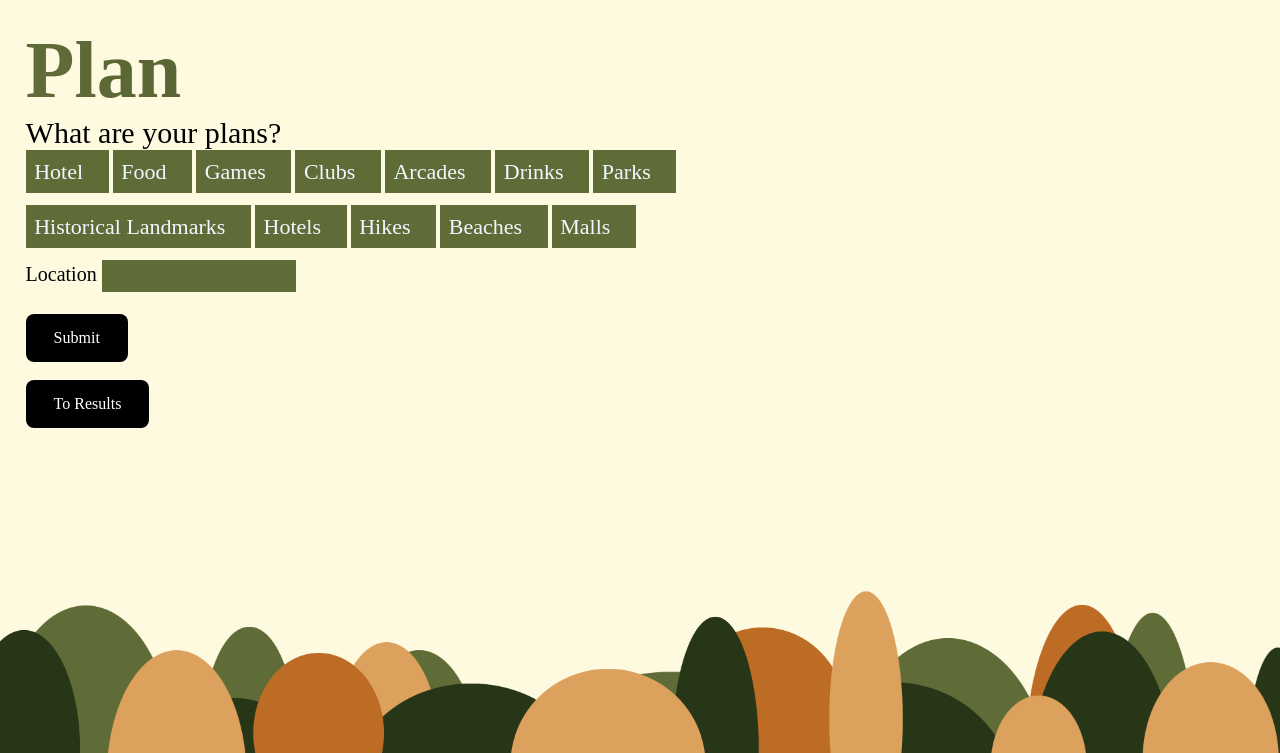
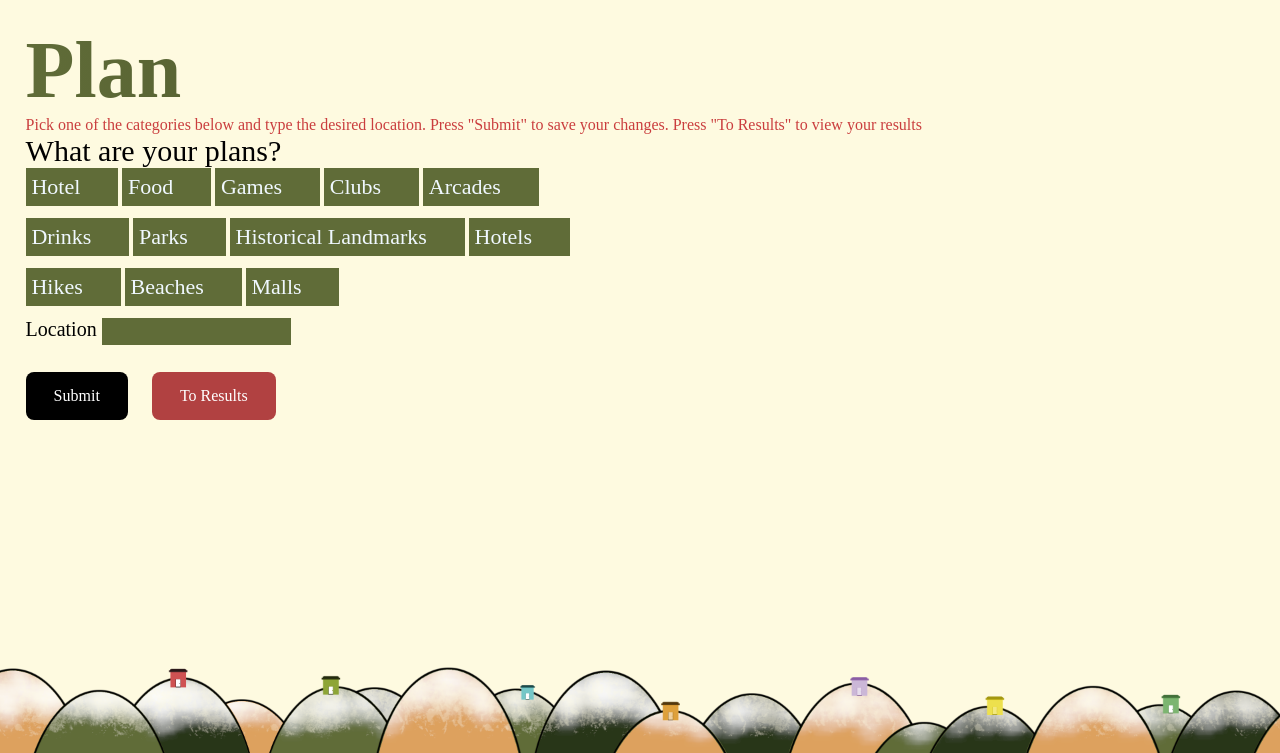
Before and after one commit to nihalcshah/ourcoffeetime, a Django app: page /coffee in a window 1280 px wide. Shown: the part 47-800 px from the top of the page. Run offline with Django 3.2, Linux system fonts and the light colour scheme; data comes from the database, SQL or seed files in the repository; both versions use the stored data as it was after the commit; some web fonts are replaced.

Commit message:
Category changes

```diff
--- a/frontend/static/css/ourcoffeetime.css
+++ b/frontend/static/css/ourcoffeetime.css
@@ -89,7 +89,7 @@ h1{
     position: relative;
     float: right;
     display: inline;
-    width: 100%;
+    width: 110%;
     margin: 2%;
     padding: 0%;
     text-align: right;
@@ -186,7 +186,7 @@ input[type="checkbox"]+label{
   -moz-user-select: none;
   -ms-user-select: none;
   padding: 1%;
-  padding-right: 3%;
+  padding-right: 1cm;
   user-select: none;
 }
 
@@ -208,11 +208,10 @@ input[type="checkbox"]+label{
 }
 
 .container input:checked ~ .checkmark {
-  background-color: #2196F3;
+  background-color: #1a2410;
 
 
 }
-
 .container input:checked{
   background-color: #1a2410;
 }
@@ -275,8 +274,28 @@ input:checked .container{
   border-color: rgb(117, 51, 51);
   border-style: solid;
   border-width: 5px;
-  margin-bottom: 20%;
+  /* margin-bottom: 20%; */
   max-width: 300px;
   max-height: 300px;
   margin-left: 10%;
 }
+.next {
+  background-color: rgb(177, 65, 65);
+  border: none;
+  color: white;
+  padding: 15px 28px;
+  font-family: "Rubik";
+  text-align: center;
+  text-decoration: none;
+
+  margin: 0 auto;
+  margin-left: 4%;
+  display: inline-block;
+  font-size: 16px;
+  border-radius: 8px;
+}
+
+.next:hover{
+    color: black;
+    background-color: white;
+}
--- a/frontend/templates/base.html
+++ b/frontend/templates/base.html
@@ -13,7 +13,7 @@
 <style>
 
 </style>
-<img class="background" src="{% static 'media/bottom.png'%}"/>
+
 <body>
     <!-- <div>Hello</div>
     <div>{{results}}</div> -->
--- a/frontend/templates/collect.html
+++ b/frontend/templates/collect.html
@@ -2,17 +2,21 @@
 {% load static %}
 
 {% block content %}
-
+<img class="background" src="{% static 'media/plansbg.png'%}"/>
 <section style="display: block;" >
     <h1 class="title" style="margin-top: 0%; margin-left: 2%; float: left; width: 98%; text-align: left;">Plan</h1>
     <div class="form">
+        <span style="color: rgb(202, 62, 62);">Pick one of the categories below and type the desired location. Press "Submit" to save your changes. Press "To Results" to view your results</span>
+        <br>
+        <div>
 
-        <div>
             <span class="question">{{question}}</span>
-            <form method="post" action="">
-                {% csrf_token %}
-                <div style="display: inline-block;">
-                    <div style="display: inline-flexbox;" >
+            <br>
+            <div style="display: inline-block; width: 48%;">
+
+                <form method="post" action=>
+                    {% csrf_token %}
+                    <div style="display: inline-flexbox; width: 98%;" >
                         {% for t in types%}
                         <label class="container">{{t.name}}
                             <input
@@ -23,16 +27,18 @@
                             <span class="checkmark"></span>
                         </label>
                         {% endfor %}
-
                     </div>
                     <label class="location" style="display: inline-block;width: 100%;"> Location <input type="text" name="textfield"></label>
                     <br><br><br>
-                    <button type="submit" class="button" style="float: left; animation: none;">Submit</button>
+                    <div>
+                        <button class="button" type="submit" style="float: left; animation: none; display: inline-block;">Submit</button>
+                        <a class="next" href="{%url 'results' %}">To Results</a>
+                    </div>
 
-                </div>
-            </form>
-            <br>
-            <a href="{%url 'results' %}"><button class="button" style="float: left; animation: none;">To Results</button></a>
+
+                </form>
+            </div>
+
         </div>
             <!-- <img class="logo" src="{% static 'media/CoffeeTime.png'%}"> -->
         <br>
--- a/frontend/templates/home.html
+++ b/frontend/templates/home.html
@@ -2,7 +2,7 @@
 {% load static %}
 
 {% block content %}
-
+<img class="background" src="{% static 'media/bottom.png'%}"/>
 <section>
     <div style="text-align: center;">
         <br>
--- a/ourcoffeetime/views.py
+++ b/ourcoffeetime/views.py
@@ -1,6 +1,7 @@
 from django.shortcuts import render, redirect, get_object_or_404
 from getdist.models import TestResults, TypesOfPlaces, Question, SearchServices
 import requests, json
+from django.db import IntegrityError
 from .trial import findList
 # Create your views here.
 
@@ -33,18 +34,28 @@ def collect_view(request):
         # if len(selection)>=1:
         #     for s in selection:
         #         string += s + " "
-        search.location = location
-        search.places = selection
+        try:
+            search.location = location
+            search.places = selection
+            search.save()
+        except IntegrityError:
+            search.location = "_"
+            search.places = "_"
+            search.save()
         # search.places = string[:-1]
         location = ""
         selection = ""
-        search.save()
+
         return render(request, "collect.html", context = {
             'question':q,
             'types': types,
         })
     else:
         q = get_object_or_404(Question)
+        search = get_object_or_404(SearchServices)
+        search.location = "_"
+        search.places = "_"
+        search.save()
         return render(request, "collect.html", context = {
             'question':q,
             'types': q.ty.all,
@@ -54,18 +65,17 @@ def about_view(request):
 
 
 def results_view(request):
-    api_key = 'NbEE2licArPR88IEjsCsbm6YhSF4_elK2Wu-StTxq9Ee-UG-C1gxyTiZv7s_g1nxDnSlFxLpeEpfiFX5FTVnwdCFrgH7fwNHP9PG55O5c7Osijhk_zC95ob2Zb8FYXYx'
-    search_api_url = 'https://api.yelp.com/v3/businesses/search'
-    search = get_object_or_404(SearchServices)
-    location=search.location
-    selection =  search.places
-    if location == "" or selection=="_":
-        return render(request, "results.html", context = {
-            'results':'There are no results'
-        })
-    else:
+    if request.method == 'POST':
+
+
+        search = get_object_or_404(SearchServices)
+
+        # selection = request.POST.getlist(q.question)
+        location = search.location
+        selection = request.POST.get('categories')
+        print(location)
+        print(selection)
         results = findList(location, selection)
-
         name = results['name']
         maps = "https://www.google.com/maps/search/"+name
         imageurl = results['imageurl']
@@ -80,6 +90,7 @@ def results_view(request):
                 'name' : name,
                 'imageurl' : imageurl,
                 'url' : url,
+                'results': True,
                 'address' : address,
                 'mapsurl': maps,
                 'phone' : phone,
@@ -93,9 +104,56 @@ def results_view(request):
                 'imageurl' : imageurl,
                 'url' : url,
                 'address' : address,
+                'results': True,
                 'mapsurl': maps,
                 'phone' : phone,
                 'rating' : rating,
                 'price' : "Inexpensive",
                 'types' : types,
             })
+    else:
+        search = get_object_or_404(SearchServices)
+        location=search.location
+        selection =  search.places
+        if location == "_" or selection=="_":
+            return render(request, "results.html", context = {
+                    'results': False,
+                })
+        else:
+            results = findList(location, selection)
+
+            name = results['name']
+            maps = "https://www.google.com/maps/search/"+name
+            imageurl = results['imageurl']
+            url = results['url']
+            address = results['address']
+            phone = results['phone']
+            rating = results['rating']
+            types = results['type']
+            if 'price' in results.keys():
+                price = results['price']
+                return render(request, "results.html", context = {
+                    'name' : name,
+                    'imageurl' : imageurl,
+                    'url' : url,
+                    'results': True,
+                    'address' : address,
+                    'mapsurl': maps,
+                    'phone' : phone,
+                    'rating' : rating,
+                    'price' : price,
+                    'types' : types,
+                })
+            else:
+                return render(request, "results.html", context = {
+                    'name' : name,
+                    'imageurl' : imageurl,
+                    'url' : url,
+                    'address' : address,
+                    'results': True,
+                    'mapsurl': maps,
+                    'phone' : phone,
+                    'rating' : rating,
+                    'price' : "Inexpensive",
+                    'types' : types,
+                })
```
Also changed, not shown: frontend/templates/results.html (+21 -9 lines), db.sqlite3, frontend/static/media/plansbg.png (added), frontend/static/media/resultsbg.png (added).
